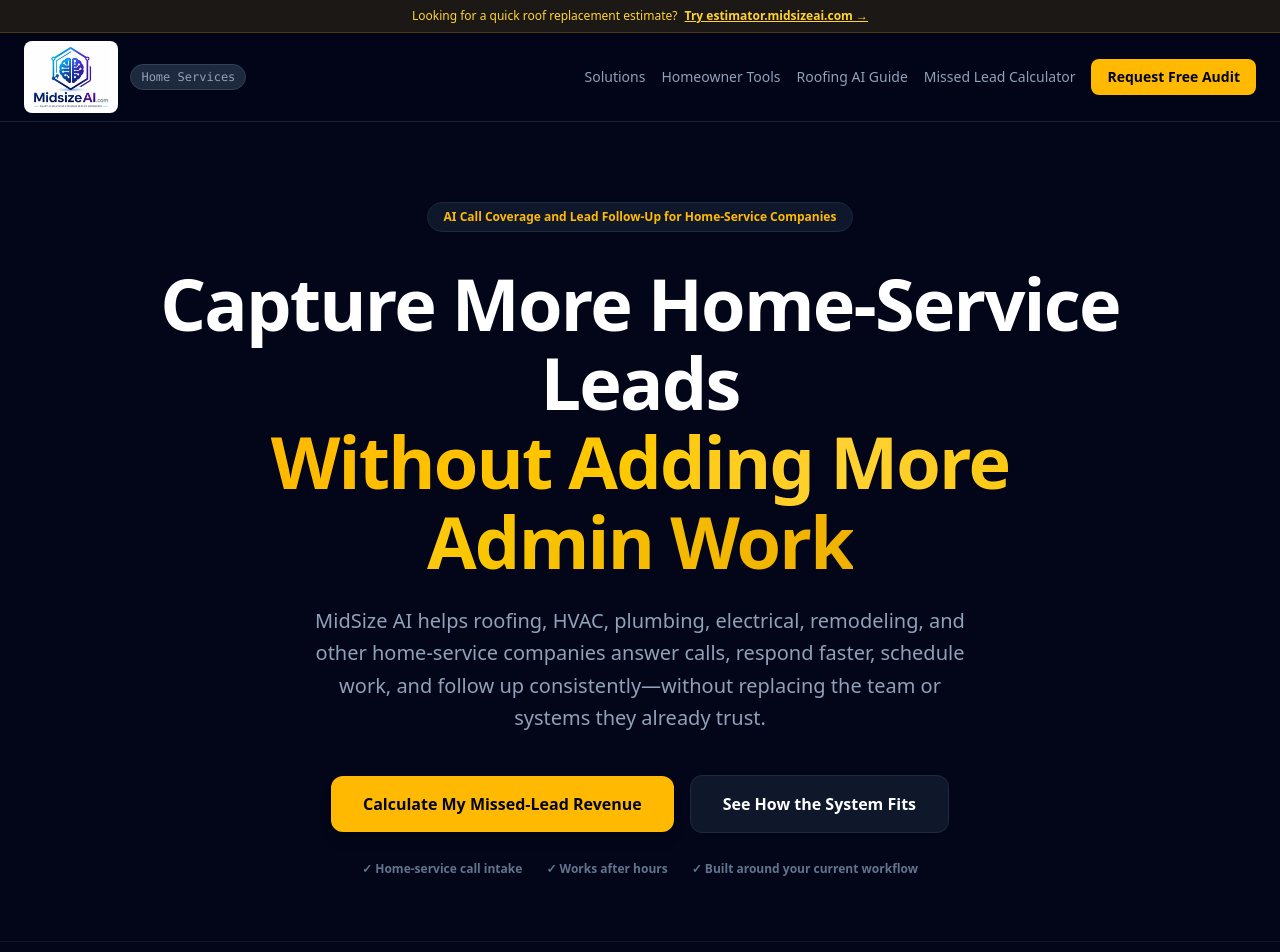
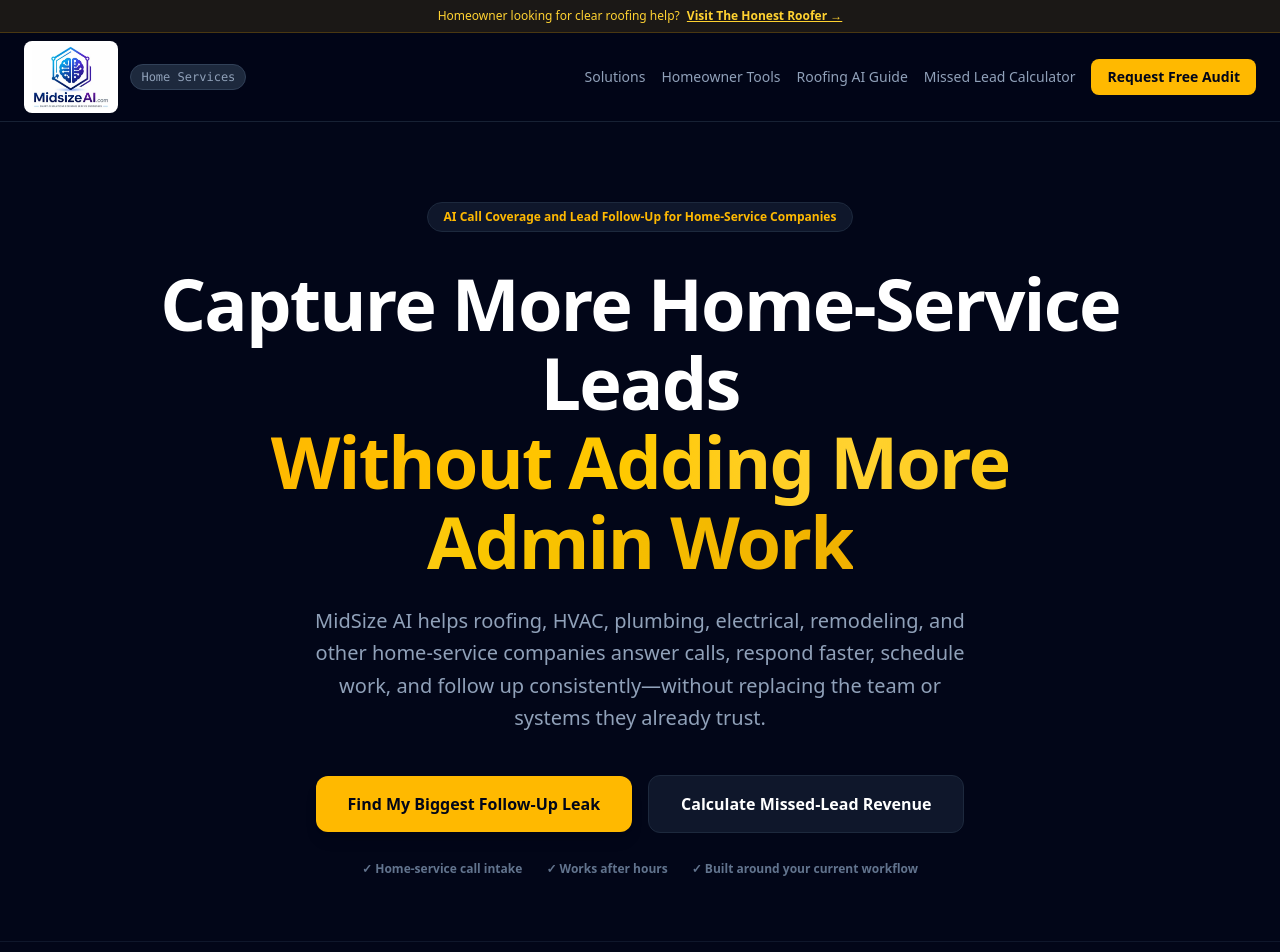
Before and after one commit to mastephenson12/midsize, a React (Vite) app in the folder website/: page / in a window 1280 px wide. Shown: the top 952 px of the page. Built offline with nearby package versions, Linux system fonts and the light colour scheme.

Commit message:
Improve audience journey: website/src/App.jsx

```diff
--- a/website/src/App.jsx
+++ b/website/src/App.jsx
@@ -8,14 +8,14 @@
     <div className="min-h-screen bg-slate-950 text-slate-100 font-sans selection:bg-amber-400 selection:text-slate-950">
       {/* Top Utility Bar */}
       <div className="bg-amber-400/10 border-b border-amber-400/20 py-2 px-6 text-center text-xs text-amber-300 font-medium">
-        Looking for a quick roof replacement estimate?{' '}
+        Homeowner looking for clear roofing help?{' '}
         <a
-          href="https://estimator.midsizeai.com"
+          href="https://homeowner.midsizeai.com/"
           target="_blank"
           rel="noopener noreferrer"
           className="underline hover:text-amber-200 font-bold ml-1"
         >
-          Try estimator.midsizeai.com &rarr;
+          Visit The Honest Roofer &rarr;
         </a>
       </div>
 
@@ -88,16 +88,16 @@
 
         <div className="flex flex-col sm:flex-row gap-4 justify-center items-center">
           <a
-            href="/missed-lead-calculator"
+            href="/resources/follow-up-leak-audit/"
             className="w-full sm:w-auto bg-amber-400 hover:bg-amber-300 text-slate-950 font-bold px-8 py-4 rounded-xl text-base transition-all shadow-lg hover:shadow-amber-400/20"
           >
-            Calculate My Missed-Lead Revenue
+            Find My Biggest Follow-Up Leak
           </a>
           <a
-            href="#value-equation"
+            href="/missed-lead-calculator"
             className="w-full sm:w-auto bg-slate-900 hover:bg-slate-800 text-white font-semibold px-8 py-4 rounded-xl border border-slate-800 text-base transition-all"
           >
-            See How the System Fits
+            Calculate Missed-Lead Revenue
           </a>
         </div>
         <div className="mt-7 flex flex-wrap justify-center gap-x-6 gap-y-2 text-xs font-semibold text-slate-500">
```
